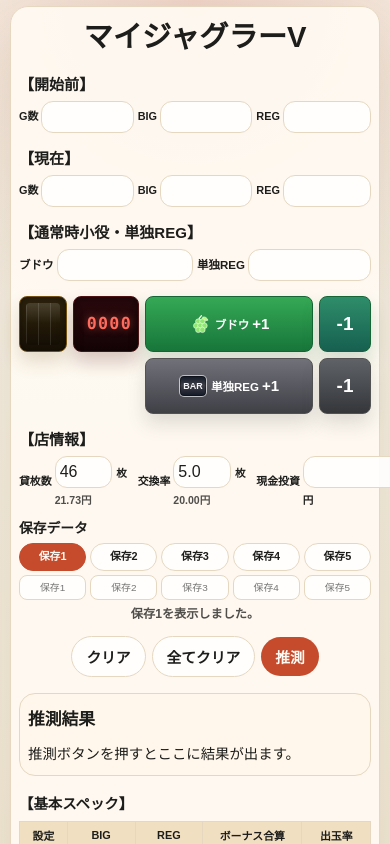
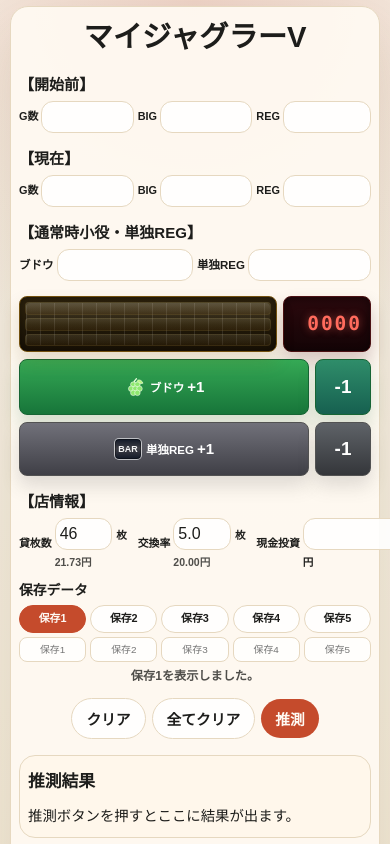
Before and after one commit to umedademu/suisoku, a Next.js app: page /myjuggler5 in a window 390 px wide. Shown: the top 844 px of the page. Built offline with nearby package versions, Linux system fonts and the light colour scheme.

Commit message:
ジャグラーのカウンターを3行構成に整理

```diff
--- a/app/globals.css
+++ b/app/globals.css
@@ -597,20 +597,26 @@ a {
 }
 
 .budo-counter-wrap {
-  display: flex;
+  width: 100%;
+  margin-top: 8px;
+}
+
+.budo-counter-panel {
+  display: grid;
   gap: 8px;
-  justify-content: center;
+  width: min(100%, 400px);
+  margin: 0 auto;
+}
+
+.budo-counter-status-row {
+  display: grid;
+  grid-template-columns: minmax(0, 1fr) 108px;
+  gap: 8px;
   align-items: stretch;
-  margin-top: 8px;
 }
 
 .budo-counter-meter {
   position: relative;
-  display: inline-flex;
-  align-items: stretch;
-  flex: 0 0 84px;
-  width: 84px;
-  max-width: 84px;
   min-height: 54px;
   border: 1px solid #73510f;
   border-radius: 8px;
@@ -618,6 +624,7 @@ a {
   box-shadow:
     inset 0 2px 10px rgba(0, 0, 0, 0.42),
     0 10px 18px rgba(115, 81, 15, 0.18);
+  padding: 6px;
   overflow: hidden;
 }
 
@@ -626,16 +633,41 @@ a {
   position: absolute;
   inset: 6px;
   border-radius: 4px;
-  background:
-    linear-gradient(180deg, rgba(255, 255, 255, 0.14) 0%, transparent 48%, rgba(0, 0, 0, 0.18) 100%),
-    repeating-linear-gradient(90deg, rgba(255, 255, 255, 0.12) 0 1px, transparent 1px 12px);
+  background: repeating-linear-gradient(90deg, rgba(255, 255, 255, 0.11) 0 1px, transparent 1px 14px);
   pointer-events: none;
 }
 
-.budo-counter-meter-fill {
+.budo-counter-meter::after {
+  content: "";
   position: absolute;
   inset: 6px;
   border-radius: 4px;
+  background: linear-gradient(180deg, rgba(255, 255, 255, 0.14) 0%, transparent 52%, rgba(0, 0, 0, 0.16) 100%);
+  pointer-events: none;
+}
+
+.budo-counter-meter-grid {
+  position: relative;
+  z-index: 1;
+  display: grid;
+  grid-template-rows: repeat(3, minmax(0, 1fr));
+  gap: 4px;
+  height: 100%;
+}
+
+.budo-counter-meter-track,
+.budo-counter-meter-fill {
+  grid-column: 1;
+  border-radius: 4px;
+  min-height: 0;
+}
+
+.budo-counter-meter-track {
+  background: linear-gradient(180deg, rgba(255, 245, 191, 0.12) 0%, rgba(90, 60, 12, 0.22) 100%);
+  box-shadow: inset 0 0 0 1px rgba(255, 221, 123, 0.08);
+}
+
+.budo-counter-meter-fill {
   background: linear-gradient(90deg, #fff08b 0%, #ffba52 48%, #ff7048 100%);
   box-shadow:
     inset 0 0 0 1px rgba(255, 255, 255, 0.14),
@@ -660,9 +692,6 @@ a {
   display: inline-flex;
   align-items: center;
   justify-content: flex-end;
-  flex: 0 0 102px;
-  width: 102px;
-  max-width: 102px;
   min-height: 54px;
   border: 1px solid #4b1113;
   border-radius: 8px;
@@ -681,13 +710,23 @@ a {
   text-shadow: 0 0 8px rgba(255, 107, 93, 0.48);
 }
 
+.budo-counter-action-row {
+  display: grid;
+  grid-template-columns: repeat(2, minmax(0, 1fr));
+  gap: 8px;
+}
+
+.budo-counter-action-row-compact {
+  grid-template-columns: minmax(0, 1fr) 64px;
+}
+
 .budo-counter-button {
   display: inline-flex;
   align-items: center;
   justify-content: center;
   gap: 10px;
-  flex: 1 1 0;
-  max-width: 160px;
+  width: 100%;
+  max-width: none;
   min-width: 0;
   min-height: 54px;
   border: 1px solid #166534;
@@ -714,9 +753,6 @@ a {
 }
 
 .budo-counter-button-minus-compact {
-  flex: 0 0 54px;
-  width: 54px;
-  max-width: 54px;
   gap: 0;
   padding: 0;
 }
@@ -780,6 +816,8 @@ a {
   align-items: center;
   justify-content: center;
   gap: 8px;
+  width: 100%;
+  max-width: none;
   min-width: 0;
   min-height: 54px;
   border: 1px solid #525252;
@@ -797,16 +835,11 @@ a {
 }
 
 .reg-counter-button-plus {
-  flex: 1 1 0;
-  max-width: 160px;
   background: linear-gradient(180deg, #71717a 0%, #3f3f46 100%);
   padding: 11px 16px;
 }
 
 .reg-counter-button-minus {
-  flex: 0 0 54px;
-  width: 54px;
-  max-width: 54px;
   background: linear-gradient(180deg, #5f6368 0%, #34363a 100%);
   padding: 0;
 }
@@ -854,61 +887,37 @@ a {
   font-size: 1.12rem;
 }
 
-.budo-counter-wrap:has(.reg-counter-button) {
-  gap: 6px;
-  width: 100%;
-  max-width: 620px;
-  margin-right: auto;
-  margin-left: auto;
+.budo-counter-panel-with-reg .budo-counter-button-plus,
+.budo-counter-panel-with-reg .reg-counter-button-plus {
+  padding: 8px 8px;
 }
 
-.budo-counter-wrap:has(.reg-counter-button) .budo-counter-meter {
-  flex-basis: 64px;
-  width: 64px;
-  max-width: 64px;
-}
-
-.budo-counter-wrap:has(.reg-counter-button) .budo-counter-display {
-  flex-basis: 80px;
-  width: 80px;
-  max-width: 80px;
-  font-size: 1.2rem;
-  letter-spacing: 0.1em;
-  padding-right: 8px;
-  padding-left: 10px;
-}
-
-.budo-counter-wrap:has(.reg-counter-button) .budo-counter-button-plus,
-.budo-counter-wrap:has(.reg-counter-button) .reg-counter-button-plus {
-  padding: 8px 4px;
-}
-
-.budo-counter-wrap:has(.reg-counter-button) .budo-counter-icon {
+.budo-counter-panel-with-reg .budo-counter-icon {
   width: 22px;
   height: 22px;
 }
 
-.budo-counter-wrap:has(.reg-counter-button) .budo-counter-button-plus,
-.budo-counter-wrap:has(.reg-counter-button) .reg-counter-button-plus {
+.budo-counter-panel-with-reg .budo-counter-button-plus,
+.budo-counter-panel-with-reg .reg-counter-button-plus {
   gap: 4px;
 }
 
-.budo-counter-wrap:has(.reg-counter-button) .budo-counter-text,
-.budo-counter-wrap:has(.reg-counter-button) .reg-counter-text {
+.budo-counter-panel-with-reg .budo-counter-text,
+.budo-counter-panel-with-reg .reg-counter-text {
   gap: 3px;
 }
 
-.budo-counter-wrap:has(.reg-counter-button) .budo-counter-main,
-.budo-counter-wrap:has(.reg-counter-button) .reg-counter-main {
+.budo-counter-panel-with-reg .budo-counter-main,
+.budo-counter-panel-with-reg .reg-counter-main {
   font-size: 0.72rem;
 }
 
-.budo-counter-wrap:has(.reg-counter-button) .budo-counter-plus,
-.budo-counter-wrap:has(.reg-counter-button) .reg-counter-plus {
+.budo-counter-panel-with-reg .budo-counter-plus,
+.budo-counter-panel-with-reg .reg-counter-plus {
   font-size: 0.94rem;
 }
 
-.budo-counter-wrap:has(.reg-counter-button) .reg-counter-symbol {
+.budo-counter-panel-with-reg .reg-counter-symbol {
   width: 28px;
   height: 22px;
   border-width: 1px;
@@ -1285,17 +1294,30 @@ a {
     padding: 12px 16px;
   }
 
+  .budo-counter-panel {
+    gap: 7px;
+    width: min(100%, 360px);
+  }
+
+  .budo-counter-status-row,
+  .budo-counter-action-row {
+    gap: 6px;
+  }
+
+  .budo-counter-status-row {
+    grid-template-columns: minmax(0, 1fr) 88px;
+  }
+
   .budo-counter-meter {
-    flex-basis: 56px;
-    width: 56px;
-    max-width: 56px;
     min-height: 56px;
+    padding: 5px;
+  }
+
+  .budo-counter-meter-grid {
+    gap: 3px;
   }
 
   .budo-counter-display {
-    flex-basis: 78px;
-    width: 78px;
-    max-width: 78px;
     min-height: 56px;
     font-size: 1.22rem;
     letter-spacing: 0.1em;
@@ -1303,29 +1325,8 @@ a {
     padding-left: 10px;
   }
 
-  .budo-counter-wrap:has(.reg-counter-button) .budo-counter-meter {
-    flex-basis: 48px;
-    width: 48px;
-    max-width: 48px;
-  }
-
-  .budo-counter-wrap:has(.reg-counter-button) .budo-counter-display {
-    flex-basis: 66px;
-    width: 66px;
-    max-width: 66px;
-    font-size: 1.04rem;
-    letter-spacing: 0.08em;
-    padding-right: 6px;
-    padding-left: 8px;
-  }
-
-  .budo-counter-button-minus-compact,
-  .reg-counter-button-minus {
-    flex-basis: 52px;
-    width: 52px;
-    max-width: 52px;
-    min-height: 56px;
-    padding: 0;
+  .budo-counter-action-row-compact {
+    grid-template-columns: minmax(0, 1fr) 56px;
   }
 
   .result-group {
@@ -1366,48 +1367,3 @@ a {
     text-align: left;
   }
 }
-
-@media (max-width: 430px) {
-  .budo-counter-wrap:has(.reg-counter-button) {
-    display: grid;
-    grid-template-columns: 48px 66px minmax(0, 1fr) 52px;
-  }
-
-  .budo-counter-wrap:has(.reg-counter-button) .budo-counter-meter {
-    grid-column: 1;
-    grid-row: 1;
-    width: 100%;
-    max-width: none;
-  }
-
-  .budo-counter-wrap:has(.reg-counter-button) .budo-counter-display {
-    grid-column: 2;
-    grid-row: 1;
-    width: 100%;
-    max-width: none;
-  }
-
-  .budo-counter-wrap:has(.reg-counter-button) .budo-counter-button-plus {
-    grid-column: 3;
-    grid-row: 1;
-    width: 100%;
-    max-width: none;
-  }
-
-  .budo-counter-wrap:has(.reg-counter-button) .budo-counter-button-minus {
-    grid-column: 4;
-    grid-row: 1;
-  }
-
-  .budo-counter-wrap:has(.reg-counter-button) .reg-counter-button-plus {
-    grid-column: 3;
-    grid-row: 2;
-    width: 100%;
-    max-width: none;
-  }
-
-  .budo-counter-wrap:has(.reg-counter-button) .reg-counter-button-minus {
-    grid-column: 4;
-    grid-row: 2;
-  }
-}
--- a/app/juggler-budo-counter-button.tsx
+++ b/app/juggler-budo-counter-button.tsx
@@ -1,6 +1,6 @@
 "use client";
 
-import { useState } from "react";
+import { useRef, useState } from "react";
 
 type JugglerBudoCounterButtonProps = {
   count?: string | number;
@@ -17,6 +17,8 @@ function formatBudoCount(count: string | number | undefined) {
   return String(safeCount).padStart(4, "0");
 }
 
+const MAX_METER_BANDS = 3;
+
 export function JugglerBudoCounterButton({
   count,
   onIncrement,
@@ -26,12 +28,18 @@ export function JugglerBudoCounterButton({
 }: JugglerBudoCounterButtonProps) {
   const showsSingleRegCounter = Boolean(onSingleRegIncrement && onSingleRegDecrement);
   const budoCountText = formatBudoCount(count);
-  const [meterSequence, setMeterSequence] = useState(0);
-  const [hasRecentAction, setHasRecentAction] = useState(false);
+  const [meterBandIds, setMeterBandIds] = useState<number[]>([]);
+  const meterBandIdRef = useRef(0);
 
   const startMeter = () => {
-    setHasRecentAction(true);
-    setMeterSequence((current) => current + 1);
+    meterBandIdRef.current += 1;
+    const nextId = meterBandIdRef.current;
+
+    setMeterBandIds((current) => [...current, nextId].slice(-MAX_METER_BANDS));
+  };
+
+  const removeMeterBand = (id: number) => {
+    setMeterBandIds((current) => current.filter((currentId) => currentId !== id));
   };
 
   const handleIncrementClick = () => {
@@ -55,11 +63,28 @@ export function JugglerBudoCounterButton({
   };
 
   return (
-    <>
+    <div
+      className={`budo-counter-panel${showsSingleRegCounter ? " budo-counter-panel-with-reg" : ""}`}
+    >
+      <div className="budo-counter-status-row">
         <div className="budo-counter-meter" aria-hidden="true">
-        {hasRecentAction ? (
-          <span key={meterSequence} className="budo-counter-meter-fill" />
-        ) : null}
+          <div className="budo-counter-meter-grid">
+            {Array.from({ length: MAX_METER_BANDS }, (_, index) => (
+              <span
+                key={`meter-track-${index}`}
+                className="budo-counter-meter-track"
+                style={{ gridRow: index + 1 }}
+              />
+            ))}
+            {meterBandIds.map((bandId, index) => (
+              <span
+                key={bandId}
+                className="budo-counter-meter-fill"
+                style={{ gridRow: index + 1 }}
+                onAnimationEnd={() => removeMeterBand(bandId)}
+              />
+            ))}
+          </div>
         </div>
         <output
           className="budo-counter-display"
@@ -68,6 +93,10 @@ export function JugglerBudoCounterButton({
         >
           {budoCountText}
         </output>
+      </div>
+      <div
+        className={`budo-counter-action-row${showsSingleRegCounter ? " budo-counter-action-row-compact" : ""}`}
+      >
         <button
           className="budo-counter-button budo-counter-button-plus"
           type="button"
@@ -118,8 +147,9 @@ export function JugglerBudoCounterButton({
             </>
           )}
         </button>
+      </div>
       {showsSingleRegCounter ? (
-        <>
+        <div className="budo-counter-action-row budo-counter-action-row-compact">
           <button
             className="reg-counter-button reg-counter-button-plus"
             type="button"
@@ -142,8 +172,8 @@ export function JugglerBudoCounterButton({
           >
             <span className="reg-counter-minus-text">-1</span>
           </button>
-        </>
+        </div>
       ) : null}
-    </>
+    </div>
   );
 }
```
Also changed, not shown: 1 other file (tests, documents, lock files or other folders). Lines whose indentation alone changed are shown as unchanged.
